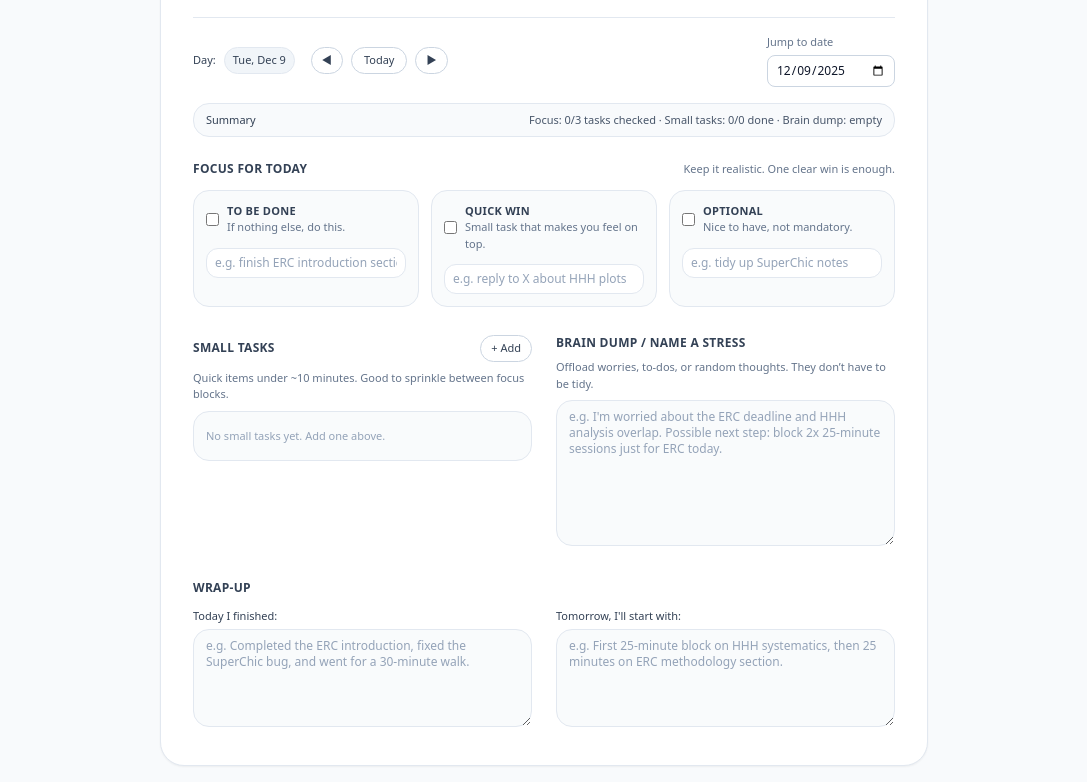
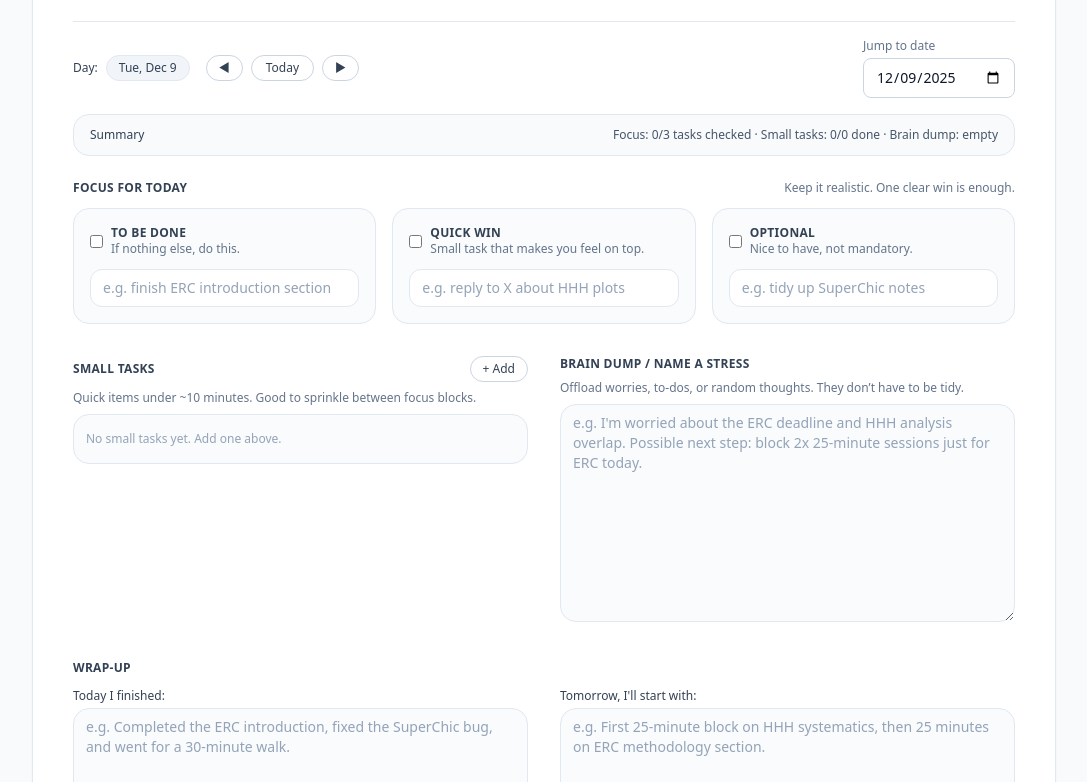
Before and after one commit to mstamenk/daily-log-book, a plain HTML site: page index.html in a window 1280 px wide. Shown: the part 116-898 px from the top of the page, without its empty margins (96-1183 px from the left). Drawn offline with nearby package versions, Linux system fonts and the light colour scheme.

Commit message:
Updating log book

```diff
--- a/index.html
+++ b/index.html
@@ -18,57 +18,57 @@
     };
   </script>
 </head>
-<body class="min-h-screen bg-slate-50 text-slate-900 flex items-center justify-center px-4 py-8">
-  <div class="w-full max-w-3xl border border-slate-200 rounded-3xl bg-white shadow-sm px-5 py-6 sm:px-8 sm:py-8">
+<body class="min-h-screen bg-slate-50 text-slate-900 px-4 py-6">
+  <div class="w-full max-w-5xl mx-auto border border-slate-200 rounded-3xl bg-white shadow-sm px-6 py-6 sm:px-10 sm:py-8">
     <!-- Header -->
     <header class="flex flex-col sm:flex-row sm:items-center sm:justify-between gap-3">
       <div>
-        <h1 class="text-lg sm:text-xl font-semibold tracking-tight">
+        <h1 class="text-xl sm:text-2xl font-semibold tracking-tight">
           Daily Focus 3
         </h1>
-        <p class="text-xs text-slate-500 mt-1">
+        <p class="text-sm text-slate-500 mt-1">
           One must-do, one quick win, one optional. Plus small tasks and a brain dump.
         </p>
       </div>
-      <div class="text-right text-[11px] text-slate-400">
+      <div class="text-right text-xs text-slate-400">
         <p id="date-human-label" class="font-medium text-slate-600"></p>
         <p>All data stays on this device.</p>
       </div>
     </header>
 
     <!-- Date navigation -->
-    <section class="mt-5 border-t border-slate-200 pt-4">
+    <section class="mt-6 border-t border-slate-200 pt-4">
       <div class="flex flex-col sm:flex-row sm:items-center gap-3 sm:gap-4">
-        <div class="flex items-center gap-2 text-[11px] text-slate-600">
+        <div class="flex items-center gap-2 text-xs text-slate-600">
           <span class="font-medium text-slate-700">Day:</span>
-          <span id="date-short-label" class="px-2 py-1 rounded-full bg-slate-100 border border-slate-200 text-slate-700"></span>
+          <span id="date-short-label" class="px-3 py-1 rounded-full bg-slate-100 border border-slate-200 text-slate-700"></span>
         </div>
-        <div class="flex items-center gap-2 text-[11px]">
+        <div class="flex items-center gap-2 text-xs">
           <button
             id="date-prev-btn"
-            class="inline-flex items-center justify-center rounded-full border border-slate-300 bg-white px-2.5 py-1 hover:bg-slate-50 text-slate-700"
+            class="inline-flex items-center justify-center rounded-full border border-slate-300 bg-white px-3 py-1 hover:bg-slate-50 text-slate-700"
           >
             ◀
           </button>
           <button
             id="date-today-btn"
-            class="inline-flex items-center justify-center rounded-full border border-slate-300 bg-white px-3 py-1 hover:bg-slate-50 text-slate-700"
+            class="inline-flex items-center justify-center rounded-full border border-slate-300 bg-white px-3.5 py-1 hover:bg-slate-50 text-slate-700"
           >
             Today
           </button>
           <button
             id="date-next-btn"
-            class="inline-flex items-center justify-center rounded-full border border-slate-300 bg-white px-2.5 py-1 hover:bg-slate-50 text-slate-700"
+            class="inline-flex items-center justify-center rounded-full border border-slate-300 bg-white px-3 py-1 hover:bg-slate-50 text-slate-700"
           >
             ▶
           </button>
         </div>
         <div class="sm:ml-auto">
-          <label class="block text-[11px] text-slate-500 mb-1" for="date-input">Jump to date</label>
+          <label class="block text-xs text-slate-500 mb-1" for="date-input">Jump to date</label>
           <input
             id="date-input"
             type="date"
-            class="rounded-lg border border-slate-300 bg-white px-2 py-1.5 text-xs text-slate-900 focus:outline-none focus:ring-1 focus:ring-sky-500 focus:border-sky-500"
+            class="rounded-lg border border-slate-300 bg-white px-3 py-2 text-sm text-slate-900 focus:outline-none focus:ring-1 focus:ring-sky-500 focus:border-sky-500"
           />
         </div>
       </div>
@@ -76,7 +76,7 @@
 
     <!-- Summary strip -->
     <section class="mt-4">
-      <div class="rounded-2xl border border-slate-200 bg-slate-50 px-3 py-2 text-[11px] flex flex-col sm:flex-row sm:items-center sm:justify-between gap-2">
+      <div class="rounded-2xl border border-slate-200 bg-slate-50 px-4 py-3 text-xs flex flex-col sm:flex-row sm:items-center sm:justify-between gap-2">
         <span class="font-medium text-slate-700">Summary</span>
         <span id="summary-text" class="text-slate-600">
           Focus: 0/3 tasks checked · Small tasks: 0/0 done · Brain dump: empty
@@ -90,14 +90,14 @@
         <h2 class="text-xs font-semibold tracking-wide text-slate-700 uppercase">
           Focus for today
         </h2>
-        <p class="text-[11px] text-slate-500">
+        <p class="text-xs text-slate-500">
           Keep it realistic. One clear win is enough.
         </p>
       </div>
 
-      <div class="grid md:grid-cols-3 gap-3">
+      <div class="grid md:grid-cols-3 gap-4">
         <!-- Must-do -->
-        <div id="main-must-row" class="rounded-2xl border border-slate-200 bg-slate-50/80 px-3 py-3 flex flex-col gap-2">
+        <div id="main-must-row" class="rounded-2xl border border-slate-200 bg-slate-50/80 px-4 py-4 flex flex-col gap-2">
           <div class="flex items-center gap-2">
             <input
               id="main-must-done"
@@ -105,10 +105,10 @@
               class="rounded border-slate-400 bg-white text-sky-600 focus:ring-sky-500"
             />
             <div class="flex flex-col">
-              <span class="text-[11px] font-semibold uppercase tracking-wide text-slate-700">
+              <span class="text-xs font-semibold uppercase tracking-wide text-slate-700">
                 To be done
               </span>
-              <span class="text-[11px] text-slate-500">
+              <span class="text-xs text-slate-500">
                 If nothing else, do this.
               </span>
             </div>
@@ -117,12 +117,12 @@
             id="main-must-text"
             type="text"
             placeholder="e.g. finish ERC introduction section"
-            class="mt-1 w-full rounded-xl border border-slate-200 bg-white px-2 py-1.5 text-xs text-slate-900 placeholder:text-slate-400 focus:outline-none focus:ring-1 focus:ring-sky-500 focus:border-sky-500"
+            class="mt-1 w-full rounded-xl border border-slate-200 bg-white px-3 py-2 text-sm text-slate-900 placeholder:text-slate-400 focus:outline-none focus:ring-1 focus:ring-sky-500 focus:border-sky-500"
           />
         </div>
 
         <!-- Quick win -->
-        <div id="main-quick-row" class="rounded-2xl border border-slate-200 bg-slate-50/80 px-3 py-3 flex flex-col gap-2">
+        <div id="main-quick-row" class="rounded-2xl border border-slate-200 bg-slate-50/80 px-4 py-4 flex flex-col gap-2">
           <div class="flex items-center gap-2">
             <input
               id="main-quick-done"
@@ -130,10 +130,10 @@
               class="rounded border-slate-400 bg-white text-sky-600 focus:ring-sky-500"
             />
             <div class="flex flex-col">
-              <span class="text-[11px] font-semibold uppercase tracking-wide text-slate-700">
+              <span class="text-xs font-semibold uppercase tracking-wide text-slate-700">
                 Quick win
               </span>
-              <span class="text-[11px] text-slate-500">
+              <span class="text-xs text-slate-500">
                 Small task that makes you feel on top.
               </span>
             </div>
@@ -142,12 +142,12 @@
             id="main-quick-text"
             type="text"
             placeholder="e.g. reply to X about HHH plots"
-            class="mt-1 w-full rounded-xl border border-slate-200 bg-white px-2 py-1.5 text-xs text-slate-900 placeholder:text-slate-400 focus:outline-none focus:ring-1 focus:ring-sky-500 focus:border-sky-500"
+            class="mt-1 w-full rounded-xl border border-slate-200 bg-white px-3 py-2 text-sm text-slate-900 placeholder:text-slate-400 focus:outline-none focus:ring-1 focus:ring-sky-500 focus:border-sky-500"
           />
         </div>
 
         <!-- Optional -->
-        <div id="main-optional-row" class="rounded-2xl border border-slate-200 bg-slate-50/80 px-3 py-3 flex flex-col gap-2">
+        <div id="main-optional-row" class="rounded-2xl border border-slate-200 bg-slate-50/80 px-4 py-4 flex flex-col gap-2">
           <div class="flex items-center gap-2">
             <input
               id="main-optional-done"
@@ -155,10 +155,10 @@
               class="rounded border-slate-400 bg-white text-sky-600 focus:ring-sky-500"
             />
             <div class="flex flex-col">
-              <span class="text-[11px] font-semibold uppercase tracking-wide text-slate-700">
+              <span class="text-xs font-semibold uppercase tracking-wide text-slate-700">
                 Optional
               </span>
-              <span class="text-[11px] text-slate-500">
+              <span class="text-xs text-slate-500">
                 Nice to have, not mandatory.
               </span>
             </div>
@@ -167,14 +167,14 @@
             id="main-optional-text"
             type="text"
             placeholder="e.g. tidy up SuperChic notes"
-            class="mt-1 w-full rounded-xl border border-slate-200 bg-white px-2 py-1.5 text-xs text-slate-900 placeholder:text-slate-400 focus:outline-none focus:ring-1 focus:ring-sky-500 focus:border-sky-500"
+            class="mt-1 w-full rounded-xl border border-slate-200 bg-white px-3 py-2 text-sm text-slate-900 placeholder:text-slate-400 focus:outline-none focus:ring-1 focus:ring-sky-500 focus:border-sky-500"
           />
         </div>
       </div>
     </section>
 
     <!-- Small tasks + brain dump -->
-    <section class="mt-7 grid md:grid-cols-2 gap-6">
+    <section class="mt-8 grid md:grid-cols-2 gap-8">
       <!-- Small tasks -->
       <div>
         <div class="flex items-center justify-between gap-2 mb-2">
@@ -183,17 +183,17 @@
           </h2>
           <button
             id="small-add-btn"
-            class="inline-flex items-center gap-1 rounded-full border border-slate-300 bg-white px-2.5 py-1 text-[11px] font-medium text-slate-700 hover:bg-slate-50"
+            class="inline-flex items-center gap-1 rounded-full border border-slate-300 bg-white px-3 py-1 text-xs font-medium text-slate-700 hover:bg-slate-50"
           >
             + Add
           </button>
         </div>
-        <p class="text-[11px] text-slate-500 mb-2">
+        <p class="text-xs text-slate-500 mb-2">
           Quick items under ~10 minutes. Good to sprinkle between focus blocks.
         </p>
         <div
           id="small-tasks-list"
-          class="rounded-2xl border border-slate-200 bg-slate-50/80 px-3 py-2 max-h-72 overflow-y-auto"
+          class="rounded-2xl border border-slate-200 bg-slate-50/80 px-3 py-2 max-h-80 overflow-y-auto"
         >
           <!-- tasks go here -->
         </div>
@@ -204,44 +204,44 @@
         <h2 class="text-xs font-semibold tracking-wide text-slate-700 uppercase mb-2">
           Brain dump / Name a stress
         </h2>
-        <p class="text-[11px] text-slate-500 mb-2">
+        <p class="text-xs text-slate-500 mb-2">
           Offload worries, to-dos, or random thoughts. They don’t have to be tidy.
         </p>
         <textarea
           id="brain-dump"
-          rows="8"
+          rows="10"
           placeholder="e.g. I'm worried about the ERC deadline and HHH analysis overlap. Possible next step: block 2x 25-minute sessions just for ERC today."
-          class="w-full rounded-2xl border border-slate-200 bg-slate-50/80 px-3 py-2 text-xs text-slate-900 placeholder:text-slate-400 focus:outline-none focus:ring-1 focus:ring-sky-500 focus:border-sky-500"
+          class="w-full rounded-2xl border border-slate-200 bg-slate-50/80 px-3 py-2 text-sm text-slate-900 placeholder:text-slate-400 focus:outline-none focus:ring-1 focus:ring-sky-500 focus:border-sky-500"
         ></textarea>
       </div>
     </section>
 
     <!-- Reflection: Today / Tomorrow -->
-    <section class="mt-7">
+    <section class="mt-8">
       <h2 class="text-xs font-semibold tracking-wide text-slate-700 uppercase mb-3">
         Wrap-up
       </h2>
-      <div class="grid md:grid-cols-2 gap-6">
+      <div class="grid md:grid-cols-2 gap-8">
         <div>
-          <label for="finished-today" class="block text-[11px] font-medium text-slate-700 mb-1">
+          <label for="finished-today" class="block text-xs font-medium text-slate-700 mb-1">
             Today I finished:
           </label>
           <textarea
             id="finished-today"
-            rows="5"
+            rows="6"
             placeholder="e.g. Completed the ERC introduction, fixed the SuperChic bug, and went for a 30-minute walk."
-            class="w-full rounded-2xl border border-slate-200 bg-slate-50/80 px-3 py-2 text-xs text-slate-900 placeholder:text-slate-400 focus:outline-none focus:ring-1 focus:ring-sky-500 focus:border-sky-500"
+            class="w-full rounded-2xl border border-slate-200 bg-slate-50/80 px-3 py-2 text-sm text-slate-900 placeholder:text-slate-400 focus:outline-none focus:ring-1 focus:ring-sky-500 focus:border-sky-500"
           ></textarea>
         </div>
         <div>
-          <label for="start-tomorrow" class="block text-[11px] font-medium text-slate-700 mb-1">
+          <label for="start-tomorrow" class="block text-xs font-medium text-slate-700 mb-1">
             Tomorrow, I'll start with:
           </label>
           <textarea
             id="start-tomorrow"
-            rows="5"
+            rows="6"
             placeholder="e.g. First 25-minute block on HHH systematics, then 25 minutes on ERC methodology section."
-            class="w-full rounded-2xl border border-slate-200 bg-slate-50/80 px-3 py-2 text-xs text-slate-900 placeholder:text-slate-400 focus:outline-none focus:ring-1 focus:ring-sky-500 focus:border-sky-500"
+            class="w-full rounded-2xl border border-slate-200 bg-slate-50/80 px-3 py-2 text-sm text-slate-900 placeholder:text-slate-400 focus:outline-none focus:ring-1 focus:ring-sky-500 focus:border-sky-500"
           ></textarea>
         </div>
       </div>
@@ -392,7 +392,7 @@
 
       function styleMainRow(rowEl, task) {
         const baseClasses =
-          'rounded-2xl border border-slate-200 bg-slate-50/80 px-3 py-3 flex flex-col gap-2 transition-opacity';
+          'rounded-2xl border border-slate-200 bg-slate-50/80 px-4 py-4 flex flex-col gap-2 transition-opacity';
         rowEl.className = baseClasses + (task.done ? ' opacity-60' : '');
       }
 
@@ -429,7 +429,7 @@
 
         if (day.smallTasks.length === 0) {
           const placeholder = document.createElement('p');
-          placeholder.className = 'text-[11px] text-slate-400 py-2';
+          placeholder.className = 'text-xs text-slate-400 py-2';
           placeholder.textContent = 'No small tasks yet. Add one above.';
           smallTasksList.appendChild(placeholder);
           return;
@@ -438,7 +438,7 @@
         day.smallTasks.forEach((task) => {
           const row = document.createElement('div');
           row.className =
-            'flex items-center gap-2 py-1 border-b border-slate-200 last:border-b-0';
+            'flex items-center gap-2 py-1.5 border-b border-slate-200 last:border-b-0';
           row.dataset.id = task.id;
 
           const checkbox = document.createElement('input');
@@ -452,14 +452,14 @@
           input.value = task.text || '';
           input.placeholder = 'Small task...';
           input.className =
-            'flex-1 rounded-lg border border-transparent bg-transparent px-1 py-1 text-xs text-slate-900 placeholder:text-slate-400 focus:outline-none focus:border-sky-400 focus:bg-white';
+            'flex-1 rounded-lg border border-transparent bg-transparent px-1 py-1.5 text-sm text-slate-900 placeholder:text-slate-400 focus:outline-none focus:border-sky-400 focus:bg-white';
 
           const deleteBtn = document.createElement('button');
           deleteBtn.type = 'button';
           deleteBtn.textContent = '✕';
           deleteBtn.title = 'Remove task';
           deleteBtn.className =
-            'ml-1 inline-flex items-center justify-center text-[10px] text-slate-400 hover:text-red-500 px-1';
+            'ml-1 inline-flex items-center justify-center text-[11px] text-slate-400 hover:text-red-500 px-1';
 
           checkbox.addEventListener('change', function () {
             const day = getDay(state.selectedDate);
```
